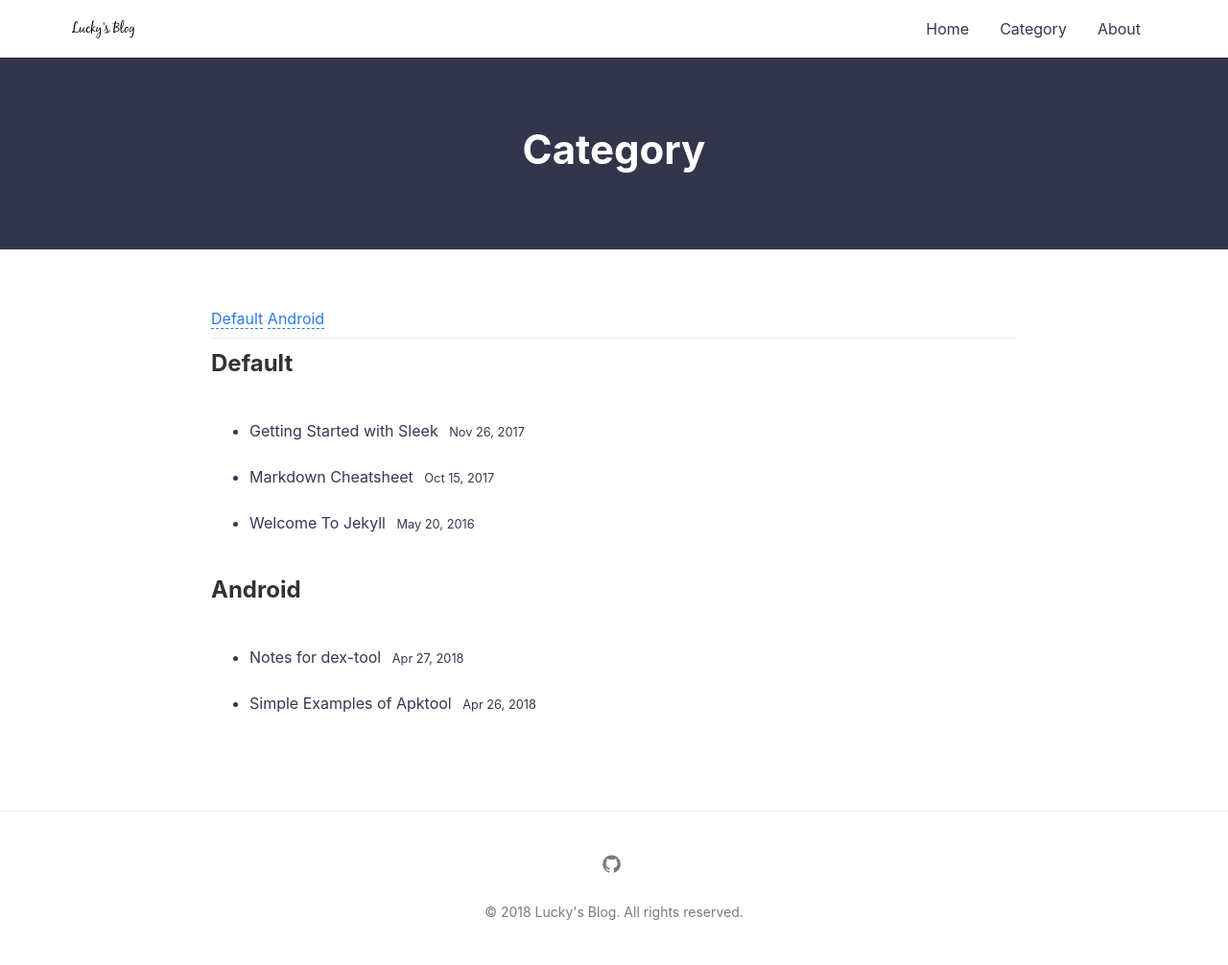
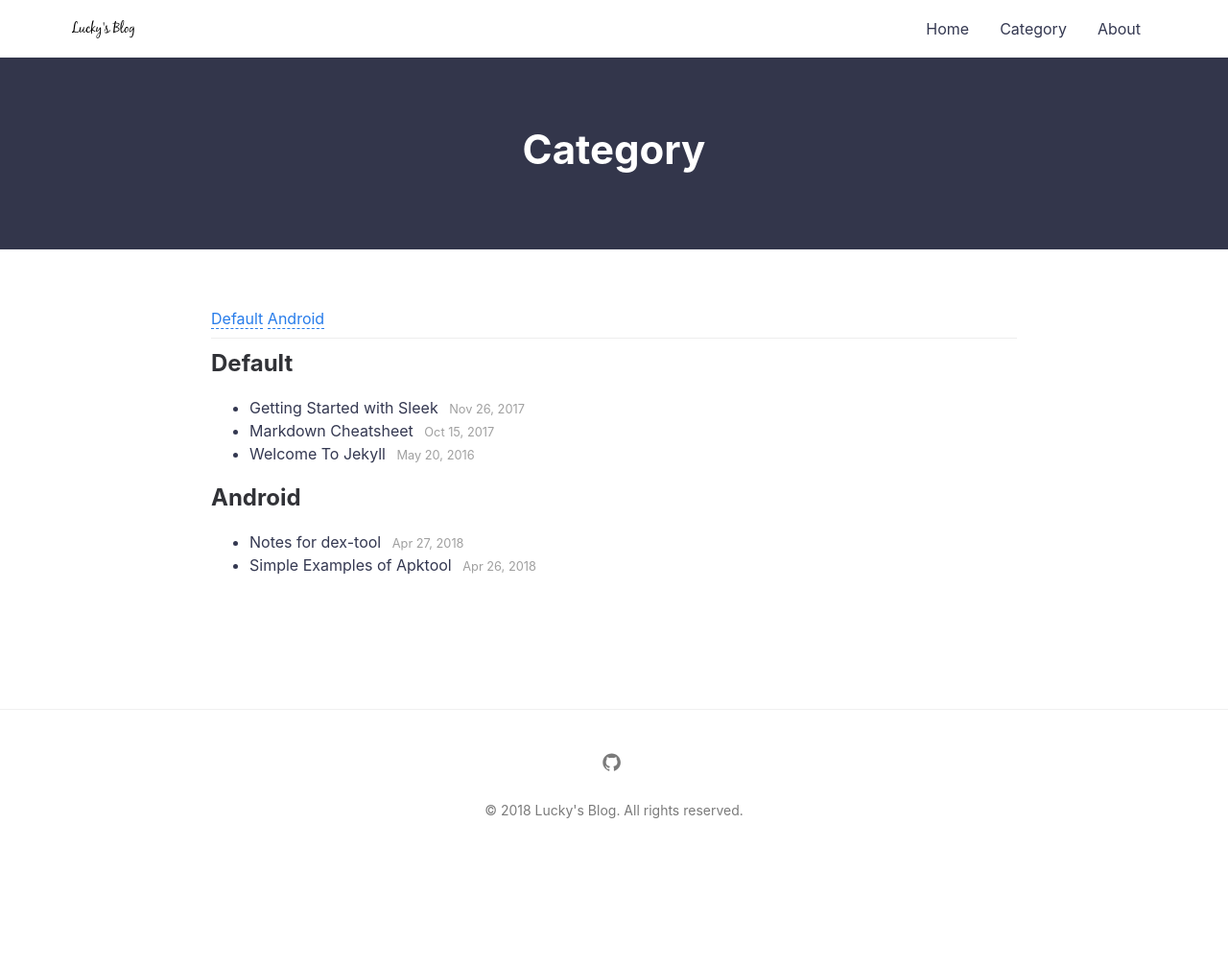
Before and after one commit to luckylz2git/luckylz2git.github.io, a Jekyll site: the page built from category.md, in a window 1280 px wide. Shown: the whole page at 96% size. Built offline with Jekyll 4.4.1, drawn with Linux system fonts in a browser that asks for light colours; after the commit the page ends 900 px from its top, so only the background shows below that.

Commit message:
category

```diff
--- a/category.md
+++ b/category.md
@@ -16,12 +16,12 @@ permalink: /category/
     <h2 id="{{ tag[0] | slugify }}">{{ tag[0] }}</h2>
     <ul class="tags-expo-posts">
       {% for post in tag[1] %}
-      <a class="header__link" href="{{ site.baseurl }}{{ post.url }}">
+      <a style="color:#343851;" href="{{ site.baseurl }}{{ post.url }}">
       <li>
         <div>
           {{ post.title }}
           {% assign date_format = site.sleek.date_format | default: "%b %-d, %Y" %}
-          <small style="padding-left:7px;">{{ post.date | date: date_format }}</small>
+          <small style="padding-left:7px;color:#a0a0a0;">{{ post.date | date: date_format }}</small>
         </div>
       </li>
       </a>
```
